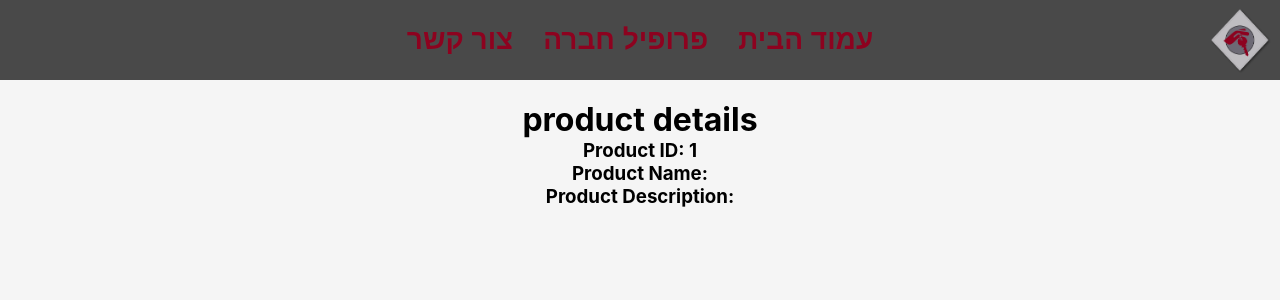
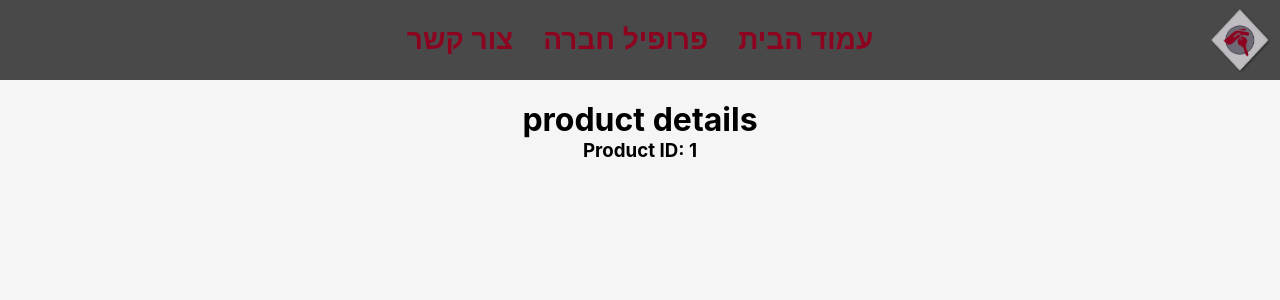
Before and after one commit to Leon-A1/Nadlan, a React (Create React App) app: page /admin/product/1 in a window 1280 px wide. Shown: the top 300 px of the page. Built offline with nearby package versions, Linux system fonts and the light colour scheme.

Commit message:
design and server updates

```diff
--- a/src/Views/ProductDetails.js
+++ b/src/Views/ProductDetails.js
@@ -1,24 +1,25 @@
-import React, { useEffect, useState } from "react";
+import React from "react";
+// import React, { useState } from "react";
 import { useParams } from "react-router-dom";
-import axios from "axios";
+// import axios from "axios";
 import "../Assets/css/views/product-details.css";
 import NavBar from "../Components/NavBar/NavBar";
 
 export default function ProductDetails() {
   let { productid } = useParams();
 
-  const [productName, setProductName] = useState("");
-  const [productDescription, setProductDescription] = useState("");
-  const [productImage, setProductImage] = useState("");
+  // const [productName, setProductName] = useState("");
+  // const [productDescription, setProductDescription] = useState("");
+  // const [productImage, setProductImage] = useState("");
   console.log("BEFORE USE EFFECT:", productid);
 
-  const fetchItems = async () => {
-    const result = await axios(
-      // `https://www.breakingbadapi.com/api/characters?name=${query}`
-      `http://localhost:5000/api/get_product${productid}`
-    );
-    console.log(result.data);
-  };
+  // const fetchItems = async () => {
+  //   const result = await axios(
+  //     // `https://www.breakingbadapi.com/api/characters?name=${query}`
+  //     `http://localhost:5000/api/get_product${productid}`
+  //   );
+  //   console.log(result.data);
+  // };
 
   // useEffect(() => {
   //   var product_data = axios(
@@ -41,9 +42,9 @@ export default function ProductDetails() {
         <h1>product details</h1>
 
         <h3>Product ID: {productid}</h3>
-        <h3>Product Name: {productName}</h3>
-        <h3>Product Description: {productDescription}</h3>
-        <img src={productImage} alt=""></img>
+        {/* <h3>Product Name: {productName}</h3> */}
+        {/* <h3>Product Description: {productDescription}</h3> */}
+        {/* <img src={productImage} alt=""></img> */}
         {/* {productImage} */}
       </div>
     </div>
```
